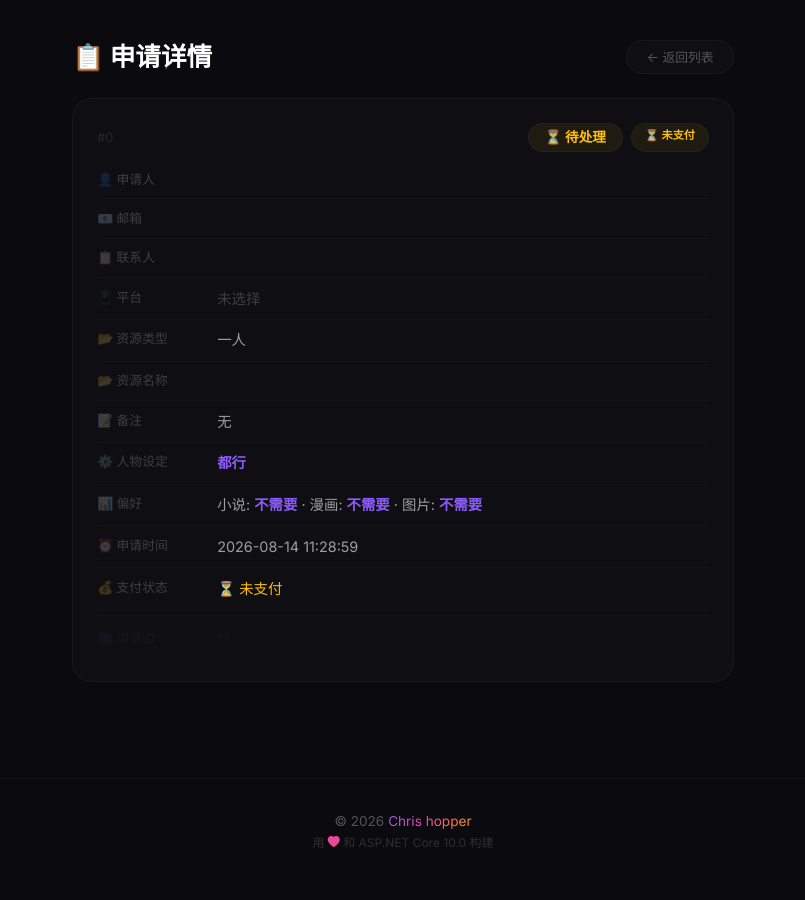
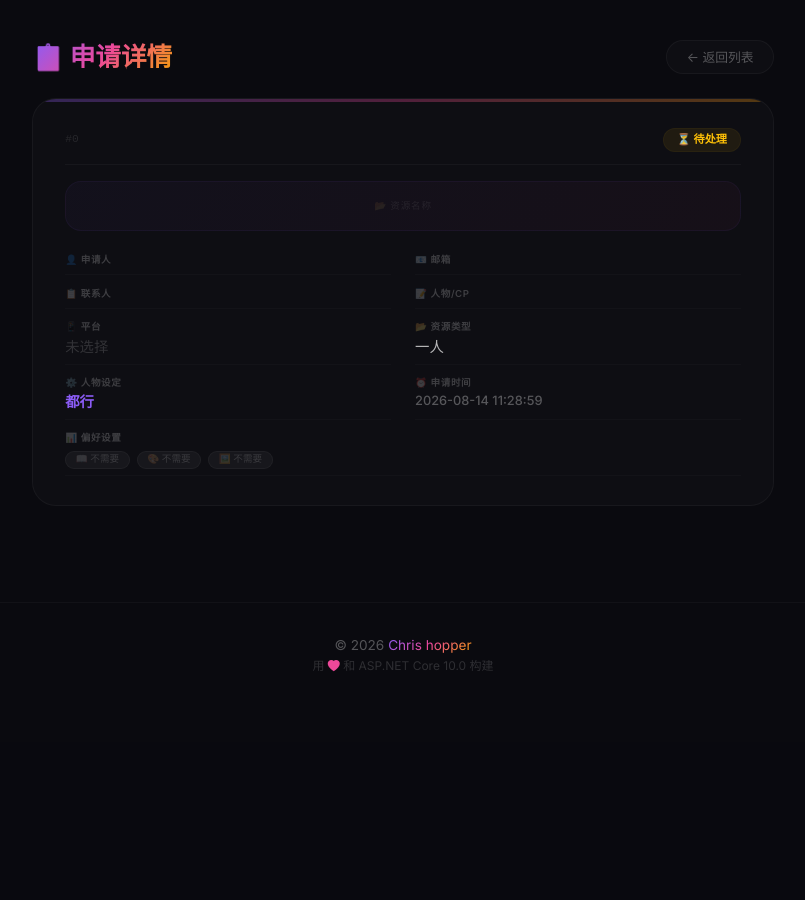
Before and after one commit to Chrishoppers/MyPersonalWebsite, an ASP.NET Core app: template Views/Resource/Detail.cshtml in a window 1280 px wide. Shown: the part 58-958 px from the top of the page, without its empty margins (237-1042 px from the left). After the commit the page ends 730 px from the top, so only its background shows below. Run offline with ASP.NET Core 8, Linux system fonts and the light colour scheme; the template is opened without the code that fills it, so the values that code supplies are empty; some libraries are stand-ins or nearby versions.

Commit message:
Update Detail.cshtml

```diff
--- a/Views/Resource/Detail.cshtml
+++ b/Views/Resource/Detail.cshtml
@@ -1,11 +1,12 @@
 @model MyPersonalWebsite.Models.ResourceRequest
 @{
     ViewData["Title"] = "📋 申请详情";
+    var userId = Context.Session.GetInt32("UserId");
 }
 
 <style>
     .detail-container {
-        max-width: 700px;
+        max-width: 780px;
         margin: 0 auto;
         padding: 1rem 1.2rem;
     }
@@ -22,7 +23,10 @@
     .detail-container .header h1 {
         font-size: 1.6rem;
         font-weight: 800;
-        color: #fff;
+        background: linear-gradient(135deg, #8B5CF6 0%, #EC4899 50%, #F59E0B 100%);
+        -webkit-background-clip: text;
+        -webkit-text-fill-color: transparent;
+        background-clip: text;
         margin: 0;
     }
 
@@ -45,43 +49,50 @@
     .detail-card {
         background: rgba(255,255,255,0.02);
         border: 1px solid rgba(255,255,255,0.04);
-        border-radius: 20px;
-        padding: 1.5rem;
+        border-radius: 24px;
+        padding: 1.8rem 2rem;
+        position: relative;
+        overflow: hidden;
     }
 
-    .detail-row {
-        display: flex;
-        padding: 0.6rem 0;
-        border-bottom: 1px solid rgba(255,255,255,0.02);
+    .detail-card::before {
+        content: '';
+        position: absolute;
+        top: 0;
+        left: 0;
+        right: 0;
+        height: 3px;
+        background: linear-gradient(135deg, #8B5CF6, #EC4899, #F59E0B);
+        opacity: 0.3;
     }
 
-    .detail-row:last-child {
-        border-bottom: none;
+    .detail-card .status-bar {
+        display: flex;
+        justify-content: space-between;
+        align-items: center;
+        flex-wrap: wrap;
+        gap: 0.5rem;
+        padding-bottom: 0.8rem;
+        border-bottom: 1px solid rgba(255,255,255,0.04);
+        margin-bottom: 1rem;
     }
 
-    .detail-row .label {
-        min-width: 120px;
-        color: rgba(255,255,255,0.2);
-        font-size: 0.8rem;
-        font-weight: 500;
-        flex-shrink: 0;
+    .detail-card .status-bar .id {
+        color: rgba(255,255,255,0.1);
+        font-size: 0.7rem;
+        font-family: 'Courier New', monospace;
     }
 
-    .detail-row .value {
-        color: rgba(255,255,255,0.6);
-        font-size: 0.9rem;
-        word-break: break-all;
+    .detail-card .status-bar .badge-group {
+        display: flex;
+        gap: 0.5rem;
+        flex-wrap: wrap;
     }
 
-    .detail-row .value .highlight {
-        color: #8B5CF6;
-        font-weight: 600;
-    }
-
-    .status-badge-large {
-        padding: 0.2rem 1rem;
+    .status-badge {
+        padding: 0.15rem 0.8rem;
         border-radius: 30px;
-        font-size: 0.85rem;
+        font-size: 0.7rem;
         font-weight: 600;
         display: inline-block;
     }
@@ -91,48 +102,178 @@
     .status-completed { background: rgba(40,167,69,0.08); color: #28a745; border: 1px solid rgba(40,167,69,0.04); }
     .status-rejected { background: rgba(220,53,69,0.08); color: #dc3545; border: 1px solid rgba(220,53,69,0.04); }
     .status-refunded { background: rgba(245,158,11,0.08); color: #F59E0B; border: 1px solid rgba(245,158,11,0.04); }
-    .status-paid { background: rgba(40,167,69,0.08); color: #28a745; border: 1px solid rgba(40,167,69,0.04); }
 
-    .file-link {
-        color: #8B5CF6;
-        text-decoration: none;
-        padding: 0.2rem 0.8rem;
-        border: 1px solid rgba(139,92,246,0.06);
-        border-radius: 30px;
-        background: rgba(139,92,246,0.04);
-        transition: all 0.3s ease;
-        display: inline-block;
+    .status-verified { background: rgba(40,167,69,0.08); color: #28a745; border: 1px solid rgba(40,167,69,0.04); }
+    .status-manual { background: rgba(255,107,107,0.08); color: #ff6b6b; border: 1px solid rgba(255,107,107,0.04); animation: pulse-warning 1.5s ease-in-out infinite; }
+    .status-unverified { background: rgba(255,193,7,0.08); color: #ffc107; border: 1px solid rgba(255,193,7,0.04); }
+    .status-rejected-verify { background: rgba(220,53,69,0.08); color: #dc3545; border: 1px solid rgba(220,53,69,0.04); }
+
+    @@keyframes pulse-warning {
+        0%, 100% { opacity: 1; }
+        50% { opacity: 0.5; }
     }
 
-    .file-link:hover {
-        background: rgba(139,92,246,0.08);
+    .info-grid {
+        display: grid;
+        grid-template-columns: 1fr 1fr;
+        gap: 0.3rem 1.5rem;
     }
 
-    .paid-badge {
-        display: inline-block;
-        padding: 0.15rem 0.8rem;
-        border-radius: 20px;
-        font-size: 0.7rem;
-        font-weight: 600;
-        background: rgba(40,167,69,0.1);
-        color: #28a745;
-        border: 1px solid rgba(40,167,69,0.04);
+    .info-item {
+        display: flex;
+        flex-direction: column;
+        padding: 0.4rem 0;
+        border-bottom: 1px solid rgba(255,255,255,0.02);
     }
 
-    .unpaid-badge {
-        display: inline-block;
-        padding: 0.15rem 0.8rem;
-        border-radius: 20px;
-        font-size: 0.7rem;
+    .info-item .label {
+        color: rgba(255,255,255,0.2);
+        font-size: 0.6rem;
+        text-transform: uppercase;
+        letter-spacing: 0.06em;
         font-weight: 600;
-        background: rgba(255,193,7,0.08);
-        color: #ffc107;
-        border: 1px solid rgba(255,193,7,0.04);
     }
 
+    .info-item .value {
+        color: rgba(255,255,255,0.7);
+        font-size: 0.9rem;
+        font-weight: 500;
+        margin-top: 0.05rem;
+        word-break: break-all;
+    }
+
+    .info-item .value .highlight {
+        color: #8B5CF6;
+        font-weight: 600;
+    }
+
+    .info-item .value .pink {
+        color: #EC4899;
+        font-weight: 600;
+    }
+
+    .info-item .value .gold {
+        color: #F59E0B;
+        font-weight: 600;
+    }
+
+    .info-item .value .green {
+        color: #28a745;
+        font-weight: 600;
+    }
+
+    .info-item.full-width {
+        grid-column: 1 / -1;
+    }
+
+    /* 偏好标签 */
+    .preference-tag {
+        display: inline-block;
+        padding: 0.05rem 0.6rem;
+        border-radius: 20px;
+        font-size: 0.6rem;
+        font-weight: 500;
+        margin-right: 0.2rem;
+    }
+
+    .preference-tag.love { background: rgba(236,72,153,0.08); color: #EC4899; border: 1px solid rgba(236,72,153,0.04); }
+    .preference-tag.story { background: rgba(79,172,254,0.08); color: #4facfe; border: 1px solid rgba(79,172,254,0.04); }
+    .preference-tag.action { background: rgba(245,158,11,0.08); color: #F59E0B; border: 1px solid rgba(245,158,11,0.04); }
+    .preference-tag.none { background: rgba(255,255,255,0.04); color: rgba(255,255,255,0.15); border: 1px solid rgba(255,255,255,0.04); }
+
+    /* 验证信息 */
+    .verify-section {
+        margin-top: 0.8rem;
+        padding: 0.8rem 1rem;
+        background: rgba(139,92,246,0.02);
+        border-radius: 12px;
+        border: 1px solid rgba(139,92,246,0.04);
+    }
+
+    .verify-section .verify-label {
+        color: rgba(255,255,255,0.15);
+        font-size: 0.55rem;
+        text-transform: uppercase;
+        letter-spacing: 0.06em;
+        font-weight: 600;
+    }
+
+    .verify-section .verify-content {
+        display: flex;
+        justify-content: space-between;
+        align-items: center;
+        flex-wrap: wrap;
+        gap: 0.3rem;
+        margin-top: 0.2rem;
+    }
+
+    .verify-section .verify-content .account {
+        color: rgba(255,255,255,0.5);
+        font-size: 0.85rem;
+    }
+
+    .verify-section .verify-content .account strong {
+        color: #fff;
+    }
+
+    /* 管理员备注 */
+    .admin-note {
+        margin-top: 0.8rem;
+        padding: 0.6rem 1rem;
+        background: rgba(139,92,246,0.03);
+        border-radius: 12px;
+        border-left: 3px solid #8B5CF6;
+        color: rgba(255,255,255,0.3);
+        font-size: 0.85rem;
+        font-style: italic;
+        grid-column: 1 / -1;
+    }
+
+    .admin-note .note-label {
+        font-style: normal;
+        color: rgba(255,255,255,0.08);
+        font-size: 0.55rem;
+        text-transform: uppercase;
+        letter-spacing: 0.06em;
+    }
+
+    /* 资源名称突出显示 */
+    .resource-name-display {
+        background: linear-gradient(135deg, rgba(139,92,246,0.04), rgba(236,72,153,0.04));
+        border-radius: 16px;
+        padding: 1rem 1.5rem;
+        margin-bottom: 1rem;
+        border: 1px solid rgba(139,92,246,0.06);
+        text-align: center;
+        grid-column: 1 / -1;
+    }
+
+    .resource-name-display .name {
+        font-size: 1.5rem;
+        font-weight: 700;
+        color: #fff;
+        background: linear-gradient(135deg, #8B5CF6, #EC4899);
+        -webkit-background-clip: text;
+        -webkit-text-fill-color: transparent;
+        background-clip: text;
+    }
+
+    .resource-name-display .sub {
+        color: rgba(255,255,255,0.08);
+        font-size: 0.6rem;
+        text-transform: uppercase;
+        letter-spacing: 0.08em;
+        margin-top: 0.05rem;
+    }
+
+    /* 响应式 */
     @@media (max-width: 640px) {
-        .detail-row { flex-direction: column; gap: 0.2rem; }
-        .detail-row .label { min-width: auto; }
+        .detail-card { padding: 1rem 1rem; }
+        .info-grid { grid-template-columns: 1fr; gap: 0.1rem; }
+        .detail-container .header h1 { font-size: 1.2rem; }
+        .detail-card .status-bar { flex-direction: column; align-items: stretch; }
+        .verify-section .verify-content { flex-direction: column; align-items: flex-start; }
+        .resource-name-display .name { font-size: 1.1rem; }
     }
 </style>
 
@@ -143,41 +284,62 @@
     </div>
 
     <div class="detail-card">
-        <div style="display:flex;justify-content:space-between;align-items:center;flex-wrap:wrap;gap:0.5rem;margin-bottom:0.5rem;">
-            <span style="color:rgba(255,255,255,0.1);font-size:0.8rem;">#@Model.Id</span>
-            <div style="display:flex;gap:0.5rem;flex-wrap:wrap;">
-                <span class="status-badge-large @("status-" + Model.Status)">
+        <!-- 状态栏 -->
+        <div class="status-bar">
+            <span class="id">#@Model.Id</span>
+            <div class="badge-group">
+                <span class="status-badge @("status-" + Model.Status)">
                     @(Model.Status == "pending" ? "⏳ 待处理" :
-                      Model.Status == "paid" ? "💰 已付款" :
                       Model.Status == "processing" ? "🔄 处理中" :
                       Model.Status == "completed" ? "✅ 已完成" :
                       Model.Status == "rejected" ? "❌ 已拒绝" :
                       Model.Status == "refunded" ? "💰 已退款" : "❓ 未知")
                 </span>
-                @if (Model.IsPaid)
+                @if (!string.IsNullOrEmpty(Model.VerifyPlatform))
                 {
-                    <span class="paid-badge">✅ 已支付</span>
-                }
-                else
-                {
-                    <span class="unpaid-badge">⏳ 未支付</span>
+                    <span class="status-badge @(Model.VerifyStatus == "auto_verified" ? "status-verified" : Model.VerifyStatus == "manual_required" ? "status-manual" : "status-unverified")">
+                        @(Model.VerifyStatus == "auto_verified" ? "✅ 已验证" :
+                          Model.VerifyStatus == "manual_required" ? "⚠️ 待核验" :
+                          "⏳ 未验证")
+                    </span>
                 }
             </div>
         </div>
 
-        <div class="detail-row">
+        <!-- 资源名称（突出显示） -->
+        <div class="resource-name-display">
+            <div class="name">@(string.IsNullOrEmpty(Model.ResourceName) ? Model.CharacterName : Model.ResourceName)</div>
+            <div class="sub">📂 资源名称</div>
+        </div>
+
+        <!-- 信息网格 -->
+        <div class="info-grid">
+            <!-- 申请人 -->
+            <div class="info-item">
                 <span class="label">👤 申请人</span>
-            <span class="value">@Model.UserName</span>
+                <span class="value"><strong style="color:#fff;">@Model.UserName</strong></span>
             </div>
-        <div class="detail-row">
+
+            <!-- 邮箱 -->
+            <div class="info-item">
                 <span class="label">📧 邮箱</span>
                 <span class="value">@Model.UserEmail</span>
             </div>
-        <div class="detail-row">
+
+            <!-- 联系人 -->
+            <div class="info-item">
                 <span class="label">📋 联系人</span>
                 <span class="value">@Model.PersonName</span>
             </div>
-        <div class="detail-row">
+
+            <!-- 人物/CP -->
+            <div class="info-item">
+                <span class="label">📝 人物/CP</span>
+                <span class="value"><span class="highlight">@Model.CharacterName</span></span>
+            </div>
+
+            <!-- 平台 -->
+            <div class="info-item">
                 <span class="label">📱 平台</span>
                 <span class="value">
                     @if (!string.IsNullOrEmpty(Model.Platform1))
@@ -194,126 +356,101 @@
                     }
                     else
                     {
-                    <span style="color:rgba(255,255,255,0.2);">未选择</span>
-                }
-            </span>
-        </div>
-        <div class="detail-row">
-            <span class="label">📂 资源类型</span>
-            <span class="value">@Model.ResourceType</span>
-        </div>
-        <div class="detail-row">
-            <span class="label">📂 资源名称</span>
-            <span class="value"><strong style="color:#fff;">@Model.ResourceName</strong></span>
-        </div>
-        <div class="detail-row">
-            <span class="label">📝 备注</span>
-            <span class="value">@(string.IsNullOrEmpty(Model.Description) ? "无" : Model.Description)</span>
-        </div>
-        <div class="detail-row">
-            <span class="label">⚙️ 人物设定</span>
-            <span class="value"><span class="highlight">@Model.CharacterSetting</span></span>
-        </div>
-        <div class="detail-row">
-            <span class="label">📊 偏好</span>
-            <span class="value">
-                小说: <span class="highlight">@Model.NovelPreference</span>
-                · 漫画: <span class="highlight">@Model.ComicPreference</span>
-                · 图片: <span class="highlight">@Model.ImagePreference</span>
-            </span>
-        </div>
-        <div class="detail-row">
-            <span class="label">⏰ 申请时间</span>
-            <span class="value">@Model.CreatedAt.ToString("yyyy-MM-dd HH:mm:ss")</span>
-        </div>
-
-        @if (Model.ProcessedAt.HasValue)
-        {
-            <div class="detail-row">
-                <span class="label">⏰ 处理时间</span>
-                <span class="value">@Model.ProcessedAt.Value.ToString("yyyy-MM-dd HH:mm:ss")</span>
-            </div>
-        }
-
-        <!-- ===== 支付信息 ===== -->
-        <div class="detail-row">
-            <span class="label">💰 支付状态</span>
-            <span class="value">
-                @if (Model.IsPaid)
-                {
-                    <span style="color:#28a745;">✅ 已支付</span>
-                    @if (Model.PaidAt.HasValue)
-                    {
-                        <span style="color:rgba(255,255,255,0.2);font-size:0.75rem;margin-left:0.5rem;">
-                            @Model.PaidAt.Value.ToString("yyyy-MM-dd HH:mm")
-                        </span>
-                    }
-                    if (!string.IsNullOrEmpty(Model.PaidNote))
-                    {
-                        <div style="color:rgba(255,255,255,0.15);font-size:0.7rem;margin-top:0.2rem;">
-                            📝 备注：@Model.PaidNote
-                        </div>
-                    }
-                }
-                else
-                {
-                    <span style="color:#ffc107;">⏳ 未支付</span>
-                    if (!string.IsNullOrEmpty(Model.OrderId))
-                    {
-                        <span style="color:rgba(255,255,255,0.15);font-size:0.75rem;margin-left:0.5rem;">
-                            订单号：<span style="font-family:monospace;">@Model.OrderId</span>
-                        </span>
-                    }
+                        <span style="color:rgba(255,255,255,0.15);">未选择</span>
                     }
                 </span>
             </div>
 
-        <!-- ===== 验证信息 ===== -->
+            <!-- 资源类型 -->
+            <div class="info-item">
+                <span class="label">📂 资源类型</span>
+                <span class="value">@Model.ResourceType</span>
+            </div>
+
+            <!-- 人物设定 -->
+            <div class="info-item">
+                <span class="label">⚙️ 人物设定</span>
+                <span class="value"><span class="highlight">@Model.CharacterSetting</span></span>
+            </div>
+
+            <!-- 申请时间 -->
+            <div class="info-item">
+                <span class="label">⏰ 申请时间</span>
+                <span class="value" style="font-size:0.8rem;color:rgba(255,255,255,0.3);">@Model.CreatedAt.ToString("yyyy-MM-dd HH:mm:ss")</span>
+            </div>
+
+            <!-- 处理时间 -->
+            @if (Model.ProcessedAt.HasValue)
+            {
+                <div class="info-item">
+                    <span class="label">⏰ 处理时间</span>
+                    <span class="value" style="font-size:0.8rem;color:rgba(255,255,255,0.3);">@Model.ProcessedAt.Value.ToString("yyyy-MM-dd HH:mm:ss")</span>
+                </div>
+            }
+
+            <!-- 偏好设置 -->
+            <div class="info-item full-width">
+                <span class="label">📊 偏好设置</span>
+                <span class="value">
+                    <span class="preference-tag @(Model.NovelPreference == "不需要" ? "none" : Model.NovelPreference == "纯爱" ? "love" : Model.NovelPreference == "剧情" ? "story" : "action")">
+                        📖 @Model.NovelPreference
+                    </span>
+                    <span class="preference-tag @(Model.ComicPreference == "不需要" ? "none" : Model.ComicPreference == "纯爱" ? "love" : Model.ComicPreference == "剧情" ? "story" : "action")">
+                        🎨 @Model.ComicPreference
+                    </span>
+                    <span class="preference-tag @(Model.ImagePreference == "不需要" ? "none" : Model.ImagePreference == "纯爱" ? "love" : Model.ImagePreference == "剧情" ? "story" : "action")">
+                        🖼️ @Model.ImagePreference
+                    </span>
+                </span>
+            </div>
+
+            <!-- 验证信息 -->
             @if (!string.IsNullOrEmpty(Model.VerifyPlatform) && !string.IsNullOrEmpty(Model.VerifyAccountId))
             {
-            <div class="detail-row">
+                <div class="info-item full-width">
                     <span class="label">🔍 验证信息</span>
                     <span class="value">
-                    <div>
-                        <strong style="color:#fff;">@Model.VerifyPlatform</strong>
-                        <span style="color:rgba(255,255,255,0.3);"> - </span>
-                        <span style="color:rgba(255,255,255,0.5);">@Model.VerifyAccountId</span>
+                        <div class="verify-section" style="margin-top:0;">
+                            <div class="verify-content">
+                                <span class="account">
+                                    <strong>@Model.VerifyPlatform</strong>
+                                    <span style="color:rgba(255,255,255,0.15);"> / </span>
+                                    @Model.VerifyAccountId
+                                </span>
+                                <span class="status-badge @(Model.VerifyStatus == "auto_verified" ? "status-verified" : Model.VerifyStatus == "manual_required" ? "status-manual" : "status-unverified")">
+                                    @(Model.VerifyStatus == "auto_verified" ? "✅ 已验证" :
+                                      Model.VerifyStatus == "manual_required" ? "⚠️ 待人工核验" :
+                                      "⏳ 未验证")
+                                </span>
                             </div>
-                    <div style="font-size:0.75rem;color:rgba(255,255,255,0.2);margin-top:0.2rem;">
-                        @(Model.VerifyStatus == "auto_verified" ? "✅ 自动验证通过" :
-                          Model.VerifyStatus == "manual_required" ? "⚠️ 待人工核验" :
-                          Model.VerifyStatus == "rejected" ? "❌ 验证未通过" : "⏳ 未验证")
                             @if (!string.IsNullOrEmpty(Model.FollowVerifyError))
                             {
-                            <span style="display:block;color:rgba(255,255,255,0.1);">@Model.FollowVerifyError</span>
+                                <div style="font-size:0.7rem;color:rgba(255,255,255,0.15);margin-top:0.2rem;">
+                                    ⚠️ @Model.FollowVerifyError
+                                </div>
                             }
                         </div>
                     </span>
                 </div>
             }
 
-        <!-- ===== 文件 ===== -->
-        @if (!string.IsNullOrEmpty(Model.FileUrl))
+            <!-- 管理员备注 -->
+            @if (!string.IsNullOrEmpty(Model.AdminNote))
             {
-            <div class="detail-row">
-                <span class="label">📎 资源文件</span>
-                <span class="value">
-                    <a href="@Model.FileUrl" target="_blank" class="file-link">📥 下载文件</a>
-                </span>
+                <div class="admin-note">
+                    <div class="note-label">📝 管理员备注</div>
+                    @Model.AdminNote
                 </div>
             }
 
-        @if (!string.IsNullOrEmpty(Model.AdminNote))
+            <!-- 处理状态 -->
+            @if (!string.IsNullOrEmpty(Model.AdminName))
             {
-            <div class="detail-row">
-                <span class="label">📝 管理员备注</span>
-                <span class="value" style="color:rgba(255,255,255,0.3);font-style:italic;">@Model.AdminNote</span>
+                <div class="info-item full-width" style="border-bottom:none;padding-top:0.2rem;">
+                    <span class="label">👨‍💼 处理人</span>
+                    <span class="value" style="font-size:0.8rem;color:rgba(255,255,255,0.15);">@Model.AdminName</span>
                 </div>
             }
-
-        <div class="detail-row" style="border-top:1px solid rgba(255,255,255,0.02);padding-top:0.8rem;margin-top:0.3rem;">
-            <span class="label" style="color:rgba(255,255,255,0.04);">🆔 申请ID</span>
-            <span class="value" style="color:rgba(255,255,255,0.04);font-size:0.7rem;font-family:'Courier New',monospace;">#@Model.Id</span>
         </div>
     </div>
 </div>
```
Lines whose indentation alone changed are shown as unchanged.
